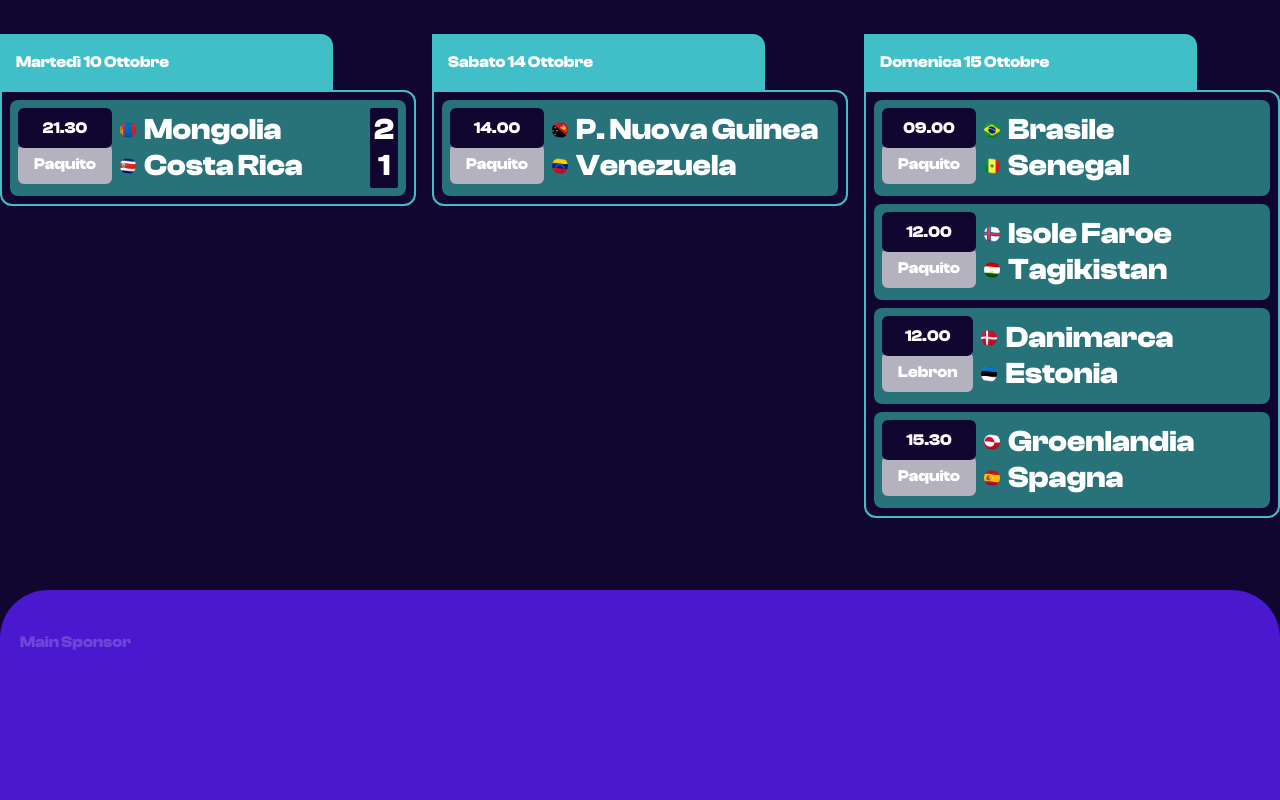
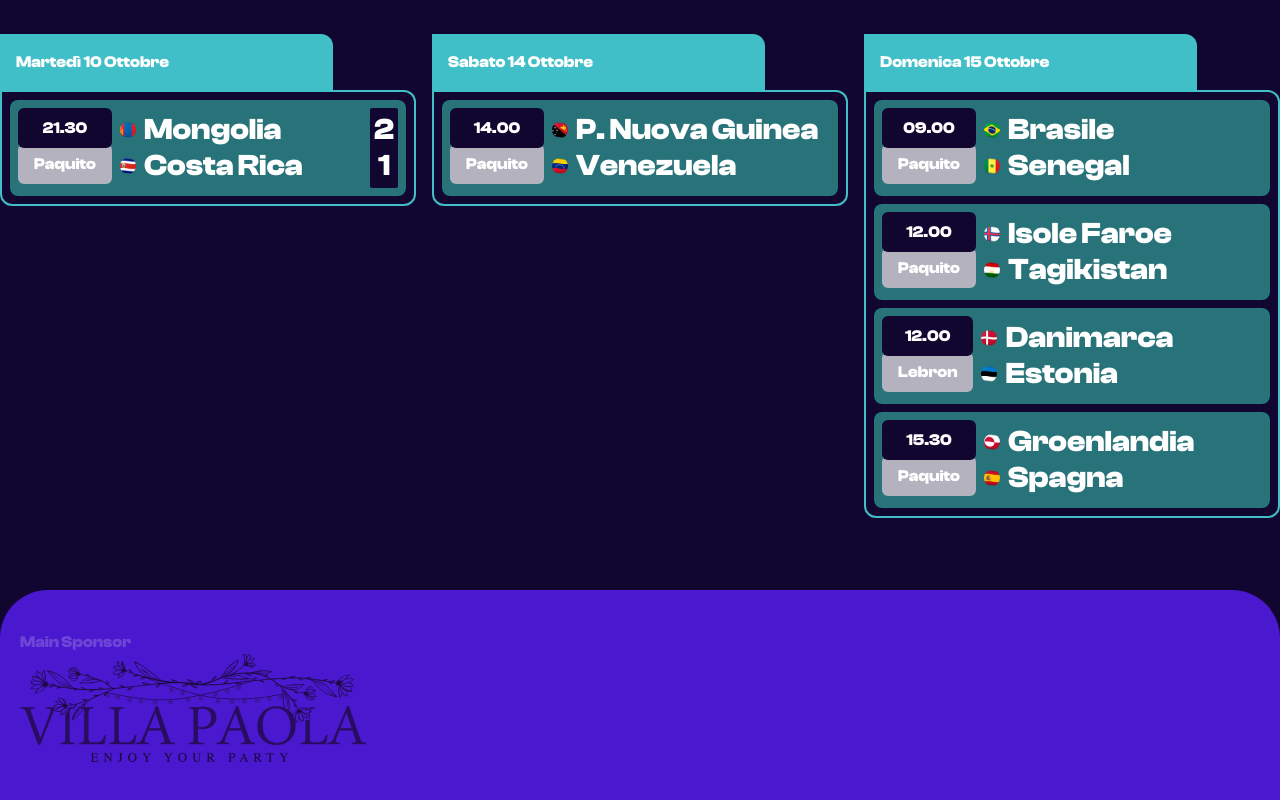
Before and after one commit to FrancescoCiccio/championship, a Nuxt app: page / in a window 1280 px wide. Shown: the part 542-1342 px from the top of the page. Built offline with nearby package versions, Linux system fonts and the light colour scheme.

Commit message:
Logo VillaPaola

```diff
--- a/layouts/default.vue
+++ b/layouts/default.vue
@@ -11,6 +11,10 @@
         <h4 class="text-white/20">
             Main Sponsor
         </h4>
+
+        <a href="https://instagram.com/_villa_paola?igshid=NzZlODBkYWE4Ng%3D%3D&utm_source=sito_web_" target="_blank">
+            <img src="/images/villapaola.png" class="mix-blend-multiply" alt="">
+        </a>
     </footer>
 </template>
 
```
Also changed, not shown: public/images/villapaola.png (added).
